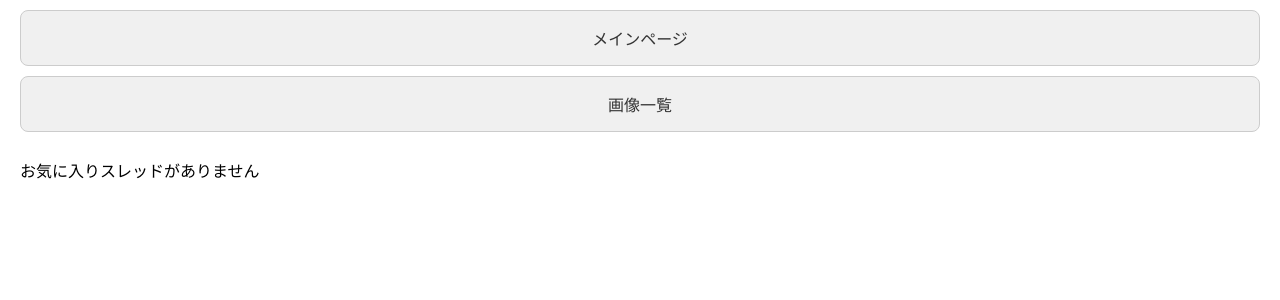
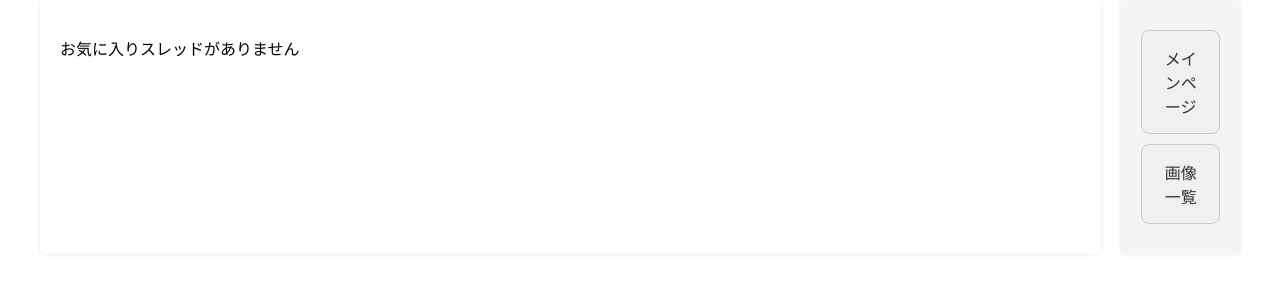
Before and after one commit to channkenn/animan_image, a Flask app: page /favorite-threads in a window 1280 px wide. Shown: the part 174-474 px from the top of the page. Run offline with Flask 3, Linux system fonts and the light colour scheme.

Commit message:
２カラムレイアウト対応

```diff
--- a/static/styles.css
+++ b/static/styles.css
@@ -254,3 +254,31 @@ button#add-thread-btn:hover {
 .button-container button:hover img {
     opacity: 0.8;
 }
+
+/* 2カラムレイアウト用のスタイル */
+
+.container {
+    display: flex;
+    flex-direction: row;
+    gap: 20px;
+    max-width: 1200px;
+    margin: 0 auto;
+}
+
+/* 左カラム */
+.left-column {
+    width: 10%;
+    background-color: #f4f4f4;
+    padding: 20px;
+    box-shadow: 0 0 5px rgba(0, 0, 0, 0.1);
+    border-radius: 5px;
+}
+
+/* 右カラム */
+.main-column {
+    width: 90%;
+    background-color: #fff;
+    padding: 20px;
+    box-shadow: 0 0 5px rgba(0, 0, 0, 0.1);
+    border-radius: 5px;
+}
--- a/templates/favorite_threads.html
+++ b/templates/favorite_threads.html
@@ -10,12 +10,17 @@
 </head>
 <body>
     <header><h1>お気に入りスレッド一覧</h1></header>
-    <a href="/" class="panel-link">メインページ</a>
-    <a href="/favorites" class="panel-link">画像一覧</a>
-
-    <!-- スレッド一覧のコンテナ -->
-    <div id="threads-container" class="card-container"></div>
-
+    <!-- 20241215 ２カラムレイアウト対応-->
+    <div class="container">
+        <div class="main-column">
+            <!-- スレッド一覧のコンテナ -->
+            <div id="threads-container" class="card-container"></div>
+        </div>
+        <!-- 左側カラム -->
+        <div class="left-column">
+            <a href="/" class="panel-link">メインページ</a>
+            <a href="/favorites" class="panel-link">画像一覧</a>
+        </div>
     <!-- 外部スクリプトを読み込む -->
     <script src="/static/js/script.js"></script>
 </body>
```
Also changed, not shown: templates/favorite.html (+10 -3 lines), templates/index.html (+11 -9 lines), templates/view_thread.html (+11 -3 lines).
